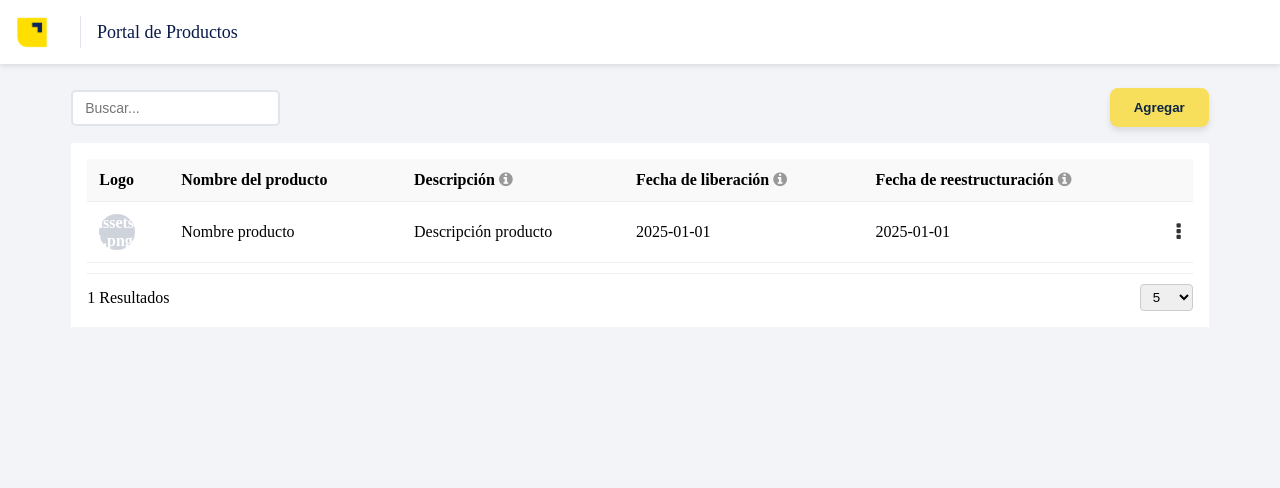
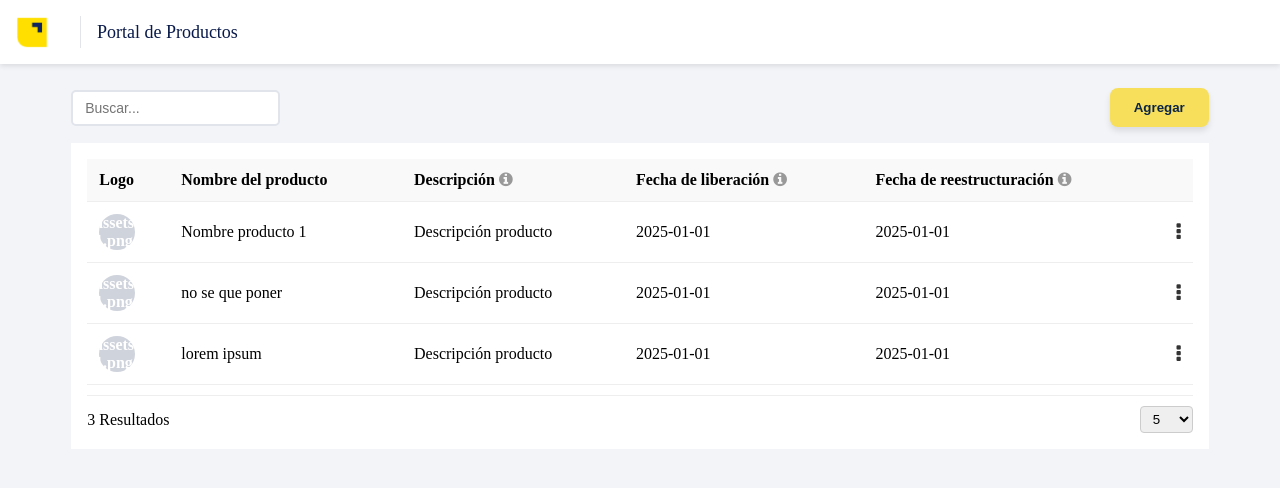
Before and after one commit to Adrian-Bastidas/nttdataTest, an Angular app: page / in a window 1280 px wide. Shown: the top 488 px of the page. Built offline with nearby package versions, Linux system fonts and the light colour scheme.

Commit message:
add filter

```diff
--- a/src/app/features/products/components/product-list/product-list.component.html
+++ b/src/app/features/products/components/product-list/product-list.component.html
@@ -1,14 +1,14 @@
 <div class="list-component">
   <div class="search-products">
     <div class="search-header">
-      <app-search></app-search>
+      <app-search (searchChange)="searchChange($event)"></app-search>
       <button class="add-button" (click)="goToAddProduct()">Agregar</button>
     </div>
   </div>
   <div class="product-list-container">
     <app-table-constructor
       [columns]="columns"
-      [data]="rows"
+      [data]="filteredRows"
     ></app-table-constructor>
   </div>
 </div>
--- a/src/app/features/products/components/product-list/product-list.component.ts
+++ b/src/app/features/products/components/product-list/product-list.component.ts
@@ -13,12 +13,23 @@ import { Router } from '@angular/router';
 })
 export class ProductListComponent implements OnInit {
   constructor(private productService: ProductService, private router: Router) {}
+  searchTerm: string = '';
+  filteredRows: any[] = [];
 
   ngOnInit(): void {
+    this.filteredRows = [...this.rows];
     // this.cargarProductos();
   }
+
+  searchChange(term: string) {
+    const lowerCaseTerm = term.toLowerCase();
+    this.filteredRows = this.rows.filter((product) =>
+      product.name.toLowerCase().includes(lowerCaseTerm)
+    );
+  }
+
   goToAddProduct() {
-    this.router.navigate(['/add']); // Cambia la ruta a la deseada
+    this.router.navigate(['/add']);
   }
 
   // productos: Product[] = [];
@@ -52,7 +63,23 @@ export class ProductListComponent implements OnInit {
   rows = [
     {
       id: 'uno',
-      name: 'Nombre producto',
+      name: 'Nombre producto 1',
+      description: 'Descripción producto',
+      logo: 'assets-1.png',
+      date_release: '2025-01-01',
+      date_revision: '2025-01-01',
+    },
+    {
+      id: 'dos',
+      name: 'no se que poner',
+      description: 'Descripción producto',
+      logo: 'assets-1.png',
+      date_release: '2025-01-01',
+      date_revision: '2025-01-01',
+    },
+    {
+      id: 'tres',
+      name: 'lorem ipsum',
       description: 'Descripción producto',
       logo: 'assets-1.png',
       date_release: '2025-01-01',
--- a/src/app/shared/components/search/search.component.html
+++ b/src/app/shared/components/search/search.component.html
@@ -4,7 +4,7 @@
     [(ngModel)]="searchTerm"
     [placeholder]="placeholder"
     [attr.aria-label]="ariaLabel"
-    (input)="onSearch()"
+    (ngModelChange)="onSearch($event)"
     class="search-input"
   />
 </div>
--- a/src/app/shared/components/search/search.component.ts
+++ b/src/app/shared/components/search/search.component.ts
@@ -1,5 +1,6 @@
 import { Component, EventEmitter, Input, Output } from '@angular/core';
 import { FormsModule } from '@angular/forms';
+import { debounceTime, Subject } from 'rxjs';
 
 @Component({
   selector: 'app-search',
@@ -8,13 +9,20 @@ import { FormsModule } from '@angular/forms';
   styleUrl: './search.component.css',
 })
 export class SearchComponent {
+  private searchSubject = new Subject<string>();
+  constructor() {
+    this.searchSubject.pipe(debounceTime(300)).subscribe((value) => {
+      this.searchChange.emit(value);
+    });
+  }
+
+  searchTerm: string = '';
+
   @Input() placeholder: string = 'Buscar...';
   @Input() ariaLabel: string = 'Buscar';
   @Output() searchChange = new EventEmitter<string>();
 
-  searchTerm: string = '';
-
-  onSearch(): void {
-    this.searchChange.emit(this.searchTerm);
+  onSearch(value: string) {
+    this.searchSubject.next(value);
   }
 }
--- a/src/app/shared/components/table-constructor/table-constructor.component.css
+++ b/src/app/shared/components/table-constructor/table-constructor.component.css
@@ -75,7 +75,6 @@
   position: relative;
   width: 1px;
   padding-right: 8px;
-  z-index: 3;
 }
 
 .action-icon {
--- a/src/app/shared/components/table-constructor/table-constructor.component.ts
+++ b/src/app/shared/components/table-constructor/table-constructor.component.ts
@@ -13,7 +13,7 @@ export class TableConstructorComponent {
   @Input() columns: { key: string; label: string; tooltip?: string }[] = [];
   @Input() data: any[] = [];
   selectedResults: number = 5;
-  resultOptions = [5, 10, 20, 50];
+  resultOptions = [5, 10, 20];
 
   openMenuIndex: number | null = null;
 
@@ -30,19 +30,16 @@ export class TableConstructorComponent {
   }
 
   closeMenu() {
-    console.log('Hola');
     this.openMenuIndex = null;
   }
 
   editItem(row: any) {
     console.log('Editar', row);
     this.closeMenu();
-    // Navega a la ruta o abre modal, etc.
   }
 
   deleteItem(row: any) {
     console.log('Eliminar', row);
     this.closeMenu();
-    // Muestra confirmación, etc.
   }
 }
```
